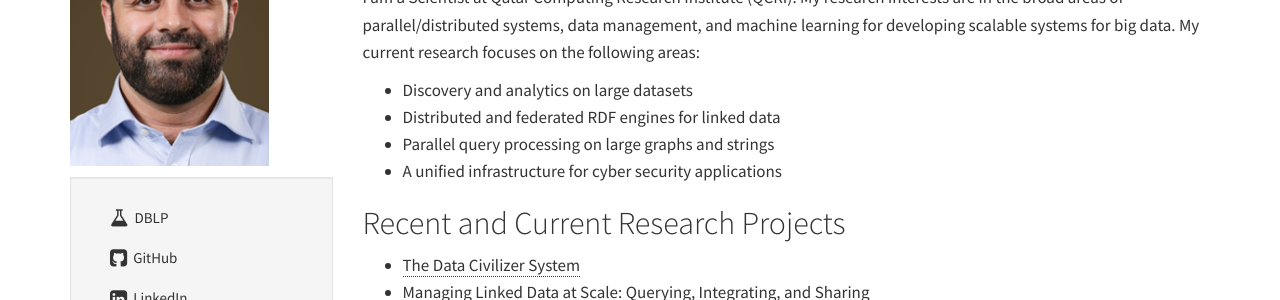
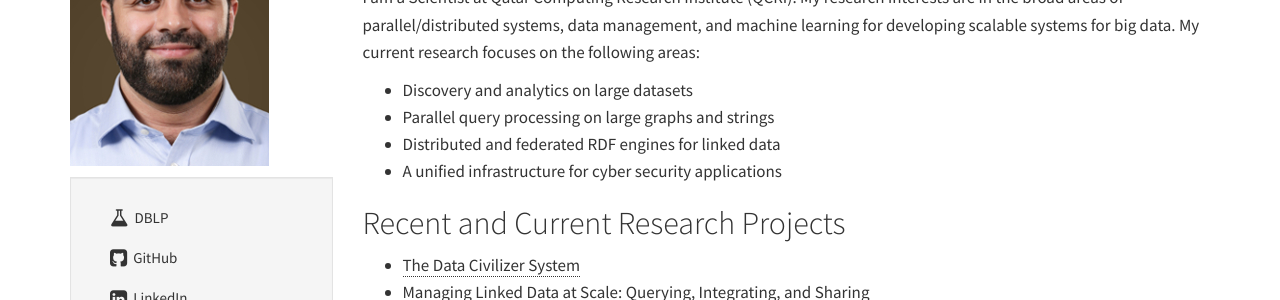
Before and after one commit to mansoure/mansoure.github.io, a Jekyll site: the page built from index.md, in a window 1280 px wide and 1036 px high. Shown: the part 160-460 px from the top of the window. Built offline with Jekyll 4.4.1, drawn with Linux system fonts in a browser that asks for light colours; comment, search, counter and statistics services are not loaded.

Commit message:
reseaerch interests

```diff
--- a/index.md
+++ b/index.md
@@ -8,8 +8,8 @@ I am a Scientist at Qatar Computing Research Institute (QCRI).
 My research interests are in the broad areas of parallel/distributed systems, data management, and machine learning for developing scalable systems for big data. My current research focuses on the following areas:
 
 - Discovery and analytics on large datasets
+- Parallel query processing on large graphs and strings
 - Distributed and federated RDF engines for linked data
-- Parallel query processing on large graphs and strings
 - A unified infrastructure for cyber security applications
 
 
```
